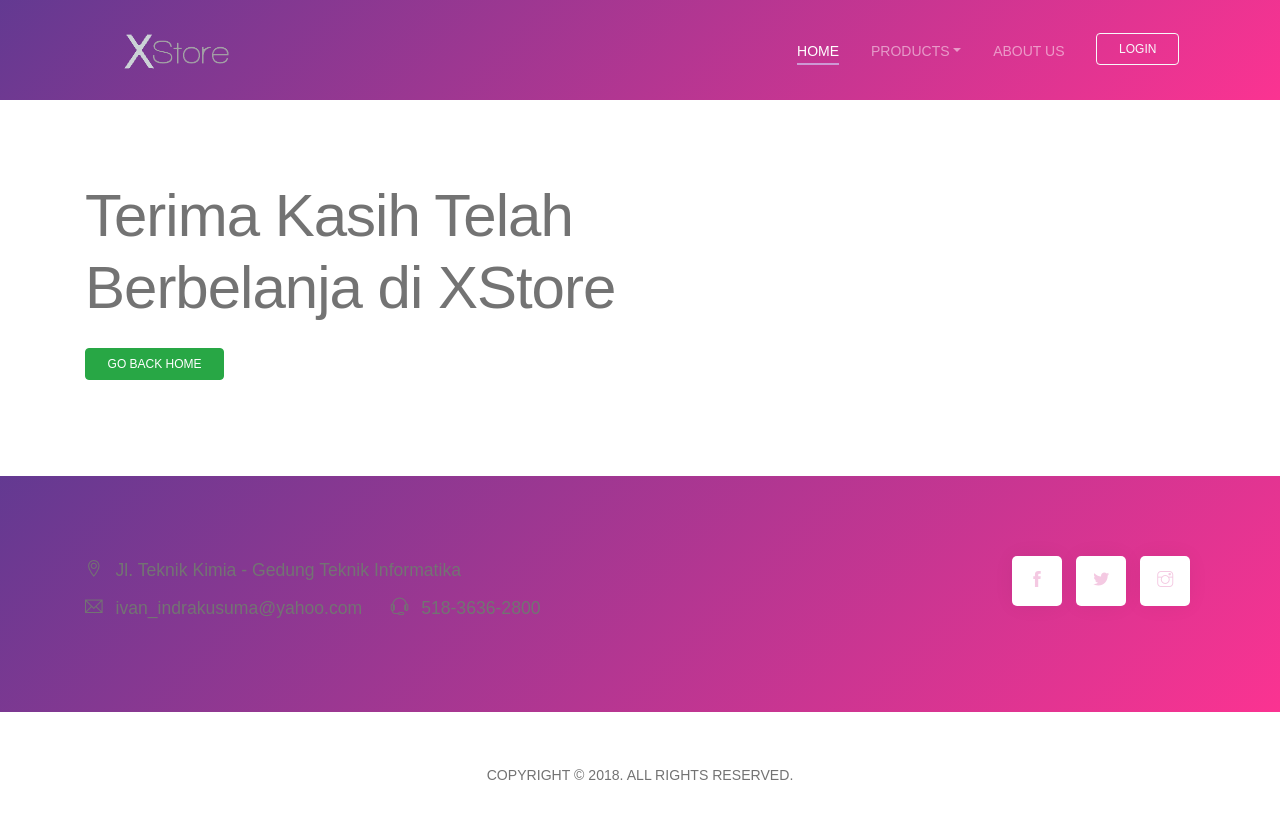
After one commit to 2018-PemrogramanWeb-D/tugas7-fp-proposal-xstore, a PHP site: page /checkout.php in a window 1280 px wide. The commit adds this page. Run offline with PHP 8.4, Linux system fonts and the light colour scheme.

Commit message:
Fixed #1

```diff
--- a/cart.php
+++ b/cart.php
@@ -198,7 +198,7 @@ Body Section
             </table><br />
 
 
-            <a href="login.php"><button class="btn-primary">Checkout</button></a>
+            <a href="checkout.php"><button class="btn-primary">Checkout</button></a>
 
 
 
@@ -224,6 +224,7 @@ Body Section
     <script src="js/owl.carousel.min.js"></script>
     <!-- Custom JS -->
     <script src="js/script.js"></script>
+
     <script>
         $(document).ready(function () {
             // cart
--- /dev/null
+++ b/checkout.php
@@ -0,0 +1,195 @@
+<?php session_start(); ?>
+<!DOCTYPE html>
+<html lang="en">
+
+<head>
+    <title>X Store - Your Trusted Shop</title>
+    <!-- Required meta tags -->
+    <meta charset="utf-8">
+    <meta name="viewport" content="width=device-width, initial-scale=1, shrink-to-fit=no">
+    <meta name="description" content="Mobland - Mobile App Landing Page Template">
+    <meta name="keywords" content="HTML5, bootstrap, mobile, app, landing, ios, android, responsive">
+
+    <!-- Font -->
+    <link rel="dns-prefetch" href="//fonts.googleapis.com">
+    <link href="https://fonts.googleapis.com/css?family=Rubik:300,400,500" rel="stylesheet">
+    <link rel="stylesheet" href="https://stackpath.bootstrapcdn.com/bootstrap/4.1.3/css/bootstrap.min.css" integrity="sha384-MCw98/SFnGE8fJT3GXwEOngsV7Zt27NXFoaoApmYm81iuXoPkFOJwJ8ERdknLPMO"
+        crossorigin="anonymous">
+    <!-- Bootstrap CSS -->
+    <link rel="stylesheet" href="css/bootstrap.min.css">
+    <!-- Themify Icons -->
+    <link rel="stylesheet" href="css/themify-icons.css">
+    <!-- Main css -->
+    <link href="css/style.css?v=<?php echo time();?>" rel="stylesheet">
+</head>
+
+<body>
+    <!-- emptying array cart-->
+    <?php
+        if(isset($_SESSION['cart'])){
+            $arr = &$_SESSION['cart']['cart'];
+            foreach($arr as $key=>$value){
+                unset($arr[$key]);
+            }
+        }
+    ?>
+    <!-- LogOut Logic -->
+    <?php
+        if(isset($_GET['logout'])){
+            $filename = 'userdata/'.$_SESSION['logged-in']['user'].'.json';
+            file_put_contents($filename ,json_encode($_SESSION['cart'], FILE_APPEND) );
+
+            unset($_SESSION['cart']);
+            unset($_SESSION['logged-in']);
+
+            header('Location: home.php');
+        }
+    ?>
+    <!-- end LogOut Logic -->
+
+    <!-- Nav Menu -->
+    <div class="nav-menu fixed-top">
+        <div class="container">
+            <div class="row">
+                <div class="col-md-12">
+                    <nav class="navbar navbar-dark navbar-expand-lg">
+                        <a class="navbar-brand" href="home.php"><img src="images/logo.png" width="50%" class="img-fluid"
+                                alt="logo"></a> <button class="navbar-toggler" type="button" data-toggle="collapse"
+                            data-target="#navbar" aria-controls="navbar" aria-expanded="false" aria-label="Toggle navigation">
+                            <span class="navbar-toggler-icon"></span> </button>
+                        <div class="collapse navbar-collapse" id="navbar">
+                            <ul class="navbar-nav ml-auto">
+                                <li class="nav-item"> <a class="nav-link active" href="home.php">HOME</a> </li>
+
+                                <li class="nav-item dropdown">
+                                    <a class="nav-link dropdown-toggle" href="#" id="navbarDropdown" role="button"
+                                        data-toggle="dropdown" aria-haspopup="true" aria-expanded="false">PRODUCTS</a>
+                                    <div class="dropdown-menu" aria-labelledby="navbarDropdown">
+                                        <a class="dropdown-item" href="product-page/index.php">Sandisk</a>
+                                        <a class="dropdown-item" href="product-page/index.php">Kingston</a>
+                                        <a class="dropdown-item" href="product-page/index.php">Transcend</a>
+                                    </div>
+                                </li>
+                                <li class="nav-item"> <a class="nav-link" href="aboutus.php">ABOUT US</a> </li>
+                                <?php if(isset($_SESSION['logged-in'])): ?>
+                                <li class="nav-item"><a href="cart.php" class="btn btn-outline-light my-3 my-sm-0 ml-lg-3">Cart</a></li>
+                                <li class="dropdown">
+                                    <a href="#" class="dropdown-toggle" data-toggle="dropdown">
+                                        <span class="glyphicon glyphicon-user"></span>
+                                        <strong id="nama-atas">Hi
+                                            <?php echo $_SESSION["logged-in"]["user"]; ?></strong>
+                                        <span class="glyphicon glyphicon-chevron-down"></span>
+                                    </a>
+                                    <ul class="dropdown-menu dropdown-menu-right">
+                                        <li>
+                                            <div class="navbar-logout">
+                                                <div class="row">
+                                                    <div class="col-lg-4">
+                                                        <p class="text-center">
+                                                            <span class="glyphicon glyphicon-user icon-size"><img src="https://static.zerochan.net/Yasushi.full.414275.jpg"
+                                                                    width="100%"></span>
+                                                        </p>
+                                                    </div>
+                                                    <div class="col-lg-8">
+                                                        <p class="text-left nama-bawah"><strong>
+                                                                <?php echo $_SESSION["logged-in"]["user"]; ?></strong></p>
+                                                        <p class="text-left small">
+                                                            <?php echo $_SESSION["logged-in"]["mail"]; ?>
+                                                        </p>
+                                                    </div>
+                                                </div>
+                                            </div>
+                                        </li>
+                                        <li class="divider"></li>
+                                        <li>
+                                            <div class="navbar-logout">
+                                                <div class="row">
+                                                    <div class="col-lg-12">
+                                                        <p>
+                                                            <a href="home.php?logout=1" class="btn btn-danger btn-block">Log
+                                                                Out</a>
+                                                        </p>
+                                                    </div>
+                                                </div>
+                                            </div>
+                                        </li>
+                                    </ul>
+                                </li>
+                                <?php else: ?>
+                                <li class="nav-item"><a href="login.php" class="btn btn-outline-light my-3 my-sm-0 ml-lg-3">Login</a></li>
+                                <?php endif; ?>
+                            </ul>
+                        </div>
+                    </nav>
+                </div>
+            </div>
+        </div>
+    </div>
+
+    <header class="bg-gradient" id="home">
+
+    </header>
+
+    <div class="section">
+        <div class="container">
+            <div class="row">
+                <div class="col-md-6">
+                    <h1>Terima Kasih Telah Berbelanja di XStore</h1>
+                </div>
+            </div>
+            <div class="form-group">
+                <button type="submit" name="submit" id="loginSubmit" class="btn btn-success loginFormElement" onclick="location.href='home.php'">Go Back
+                    Home</button>
+            </div>
+            </form>
+        </div>
+    </div>
+    </div>
+
+    <div class="section bg-gradient" id="contact">
+        <div class="container">
+            <div class="row">
+                <div class="col-lg-6 text-center text-lg-left">
+                    <p class="mb-2"> <span class="ti-location-pin mr-2"></span> Jl. Teknik Kimia - Gedung Teknik
+                        Informatika</p>
+                    <div class=" d-block d-sm-inline-block">
+                        <p class="mb-2">
+                            <span class="ti-email mr-2"></span> <a class="mr-4" href="mailto:ivan_indrakusuma@yahoo.com">ivan_indrakusuma@yahoo.com</a>
+                        </p>
+                    </div>
+                    <div class="d-block d-sm-inline-block">
+                        <p class="mb-0">
+                            <span class="ti-headphone-alt mr-2"></span> <a href="tel:51836362800">518-3636-2800</a>
+                        </p>
+                    </div>
+
+                </div>
+                <div class="col-lg-6">
+                    <div class="social-icons">
+                        <a href="#"><span class="ti-facebook"></span></a>
+                        <a href="#"><span class="ti-twitter-alt"></span></a>
+                        <a href="#"><span class="ti-instagram"></span></a>
+                    </div>
+                </div>
+            </div>
+
+        </div>
+
+    </div>
+    <!-- // end .section -->
+    <footer class="my-5 text-center">
+        <!-- Copyright removal is not prohibited! -->
+        <p class="mb-2"><small>COPYRIGHT © 2018. ALL RIGHTS RESERVED. </small></p>
+    </footer>
+
+    <script type="text/javascript"></script>
+    <!-- jQuery and Bootstrap -->
+    <script src="js/jquery-3.2.1.min.js"></script>
+    <script src="js/bootstrap.bundle.min.js"></script>
+    <!-- Plugins JS -->
+    <script src="js/owl.carousel.min.js"></script>
+    <!-- Custom JS -->
+    <script src="js/script.js"></script>
+</body>
+
+</html>
```
